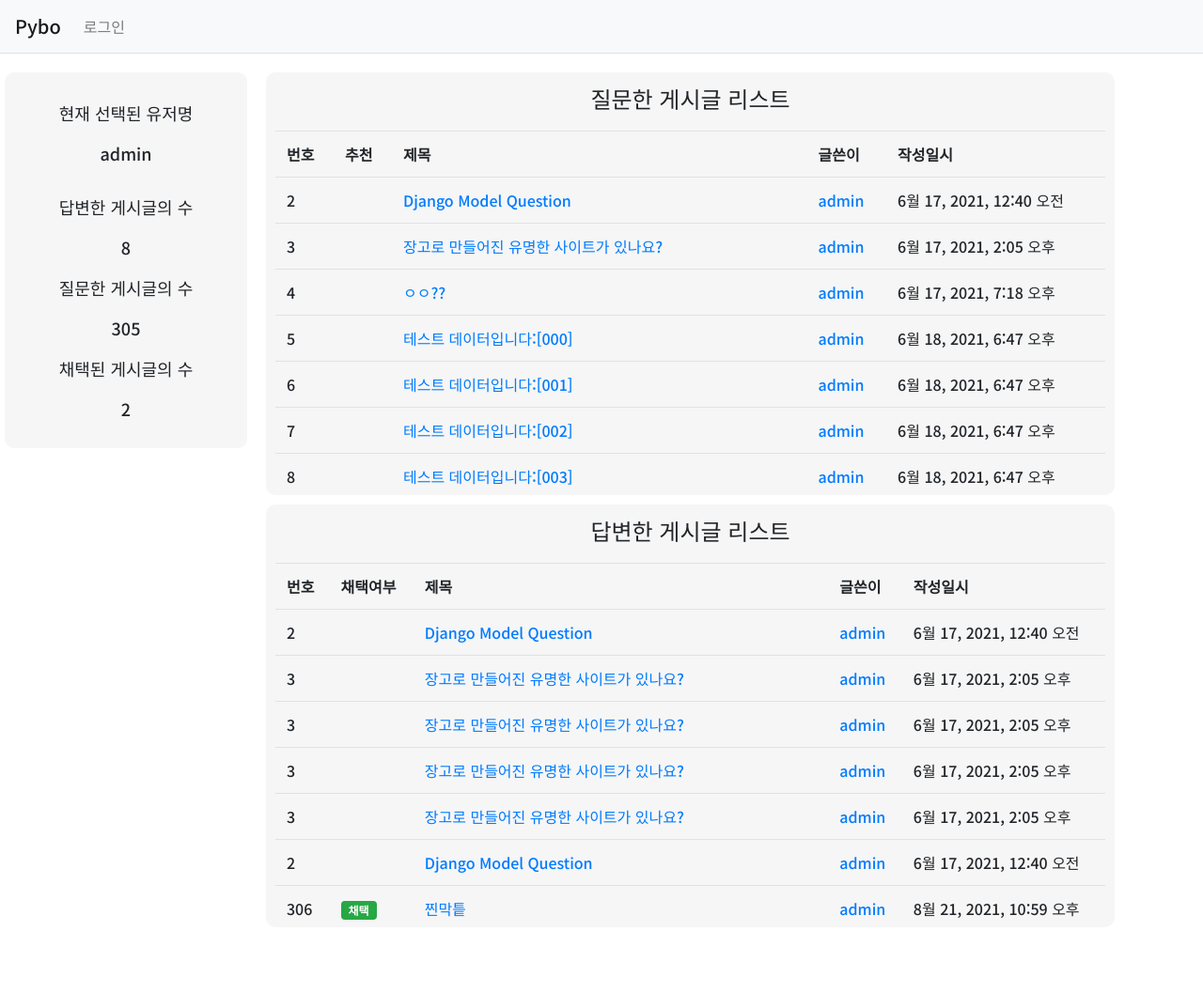
After one commit to nbalance97/DjangoProject, a Django app: page /common/profile/1 in a window 1280 px wide. The commit adds this page. Shown: the top 1057 px of the page at 94% size. Run offline with Django 3.2, Linux system fonts and the light colour scheme; data comes from the database, SQL or seed files in the repository; both versions use the stored data as it was after the commit; some libraries are stand-ins or nearby versions.

Commit message:
유저 프로필 기능 추가
유저 프로필 기능
1. 본인이 게시한 질문들 조회 가능
2. 본인이 게시한 답변들 조회 가능 및 채택여부 확인 가능

```diff
--- a/common/urls.py
+++ b/common/urls.py
@@ -19,5 +19,10 @@ urlpatterns = [
         'pmodify/<int:user_id>',
         views.UserPasswordChangeView.as_view(),
         name='password_modify'
-    )
+    ),
+    path(
+        'profile/<int:user_id>',
+        views.UserProfileView.as_view(),
+        name='profile_view'
+    ),
 ]
--- a/common/views.py
+++ b/common/views.py
@@ -5,7 +5,9 @@ from django.contrib.auth.views import PasswordChangeView
 from django.contrib.auth.models import User
 from braces.views import LoginRequiredMixin, UserPassesTestMixin
 
-from django.views.generic import UpdateView
+from pybo.models import Answer
+
+from django.views.generic import UpdateView, DetailView
 
 from common.forms import UserForm, UserModifyForm
 
@@ -48,3 +50,15 @@ class UserPasswordChangeView(
 
     def test_func(self, user):
         return self.request.user == user
+
+class UserProfileView(DetailView):
+    model = User
+    template_name = 'common/profile.html'
+    pk_url_kwarg = 'user_id'
+    context_object_name = "target_user"
+
+    def get_context_data(self, **kwargs):
+        queryset = super().get_context_data(**kwargs)
+        target_user = self.get_object()
+        queryset["total_accepted"] = Answer.objects.filter(author=target_user, accepted=True).count()
+        return queryset
--- a/static/style.css
+++ b/static/style.css
@@ -1,4 +1,44 @@
+* {
+    box-sizing: border-box;
+}
+
 .comment {
     border-top:dotted 1px #ddd;
     font-size:0.7em;
 }
+
+.profile {
+    width: 20%;
+    height: 400px;
+    background-color: #F6F6F6;
+    border-radius: 10px;
+    padding: 30px;
+    margin: 10px;
+}
+
+.question_box {
+    width: 70%;
+    height: 100%;
+    border-radius: 10px;
+    margin: 10px;
+}
+
+.enrolled-question {
+    width: 100%;
+    height: 450px;
+    background-color: #F6F6F6;
+    border-radius: 10px;
+    margin-bottom: 10px;
+}
+
+.answered-question {
+    background-color: #F6F6F6;
+    border-radius: 10px;
+    width: 100%;
+    height: 450px;
+}
+
+.profile-text {
+    text-align: center;
+    font-size: 18px;
+}
--- a/templates/base.html
+++ b/templates/base.html
@@ -6,9 +6,16 @@
     <meta charset="utf-8">
     <meta name="viewport" content="width=device-width, initial-scale=1, shrink-to-fit=no">
     <link rel="stylesheet" type="text/css" href="{% static 'bootstrap.min.css' %}">
-    <link rel="stylesheet" type="text/css" href="{% static 'style.css' %}">
+    <link rel="stylesheet" type="text/css" href="{% static 'style.css' %}?v=7.0">
     <script src="{% static 'jquery-3.6.0.min.js' %}"></script>
-
+    <link rel="preconnect" href="https://fonts.googleapis.com">
+    <link rel="preconnect" href="https://fonts.gstatic.com" crossorigin>
+    <link href="https://fonts.googleapis.com/css2?family=Noto+Sans+KR:wght@300;500;700&display=swap" rel="stylesheet">
+    <style>
+        * {
+            font-family: 'Noto Sans KR', sans-serif;
+        }
+    </style>
     <script src="{% static 'bootstrap.min.js' %}"></script>
     <title>Hello, pybo!</title>
 </head>
--- /dev/null
+++ b/templates/common/profile.html
@@ -0,0 +1,78 @@
+{% extends '../base.html' %}
+{% load static %}
+{% block content %}
+    <div class="row" style="padding: 10px;">
+        <div class="profile">
+            <p class="profile-text">현재 선택된 유저명</p>
+            <p class="profile-text">{{ target_user.username }}</p>
+            <p class="profile-text" style="margin-top:30px;">답변한 게시글의 수</p>
+            <p class="profile-text">{{ target_user.author_answer.all.count }}</p>
+            <p class="profile-text">질문한 게시글의 수</p>
+            <p class="profile-text">{{ target_user.author_question.all.count }}</p>
+            <p class="profile-text">채택된 게시글의 수</p>
+            <p class="profile-text">{{ total_accepted }}</p>
+        </div>
+        <div class="question_box">
+            <div class="enrolled-question" style="padding: 10px; overflow: auto;">
+                <p style="text-align: center; font-size:24px;">질문한 게시글 리스트</p>
+                <table class="table">
+                    <tr>
+                        <th>번호</th>
+                        <th>추천</th>
+                        <th style="width:50%">제목</th>
+                        <th>글쓴이</th>
+                        <th>작성일시</th>
+                    </tr>
+                    {% for question in target_user.author_question.all %}
+                        <tr>
+                            <td>{{ question.id }}</td>
+                            <td>
+                                {% if question.voter.all.count > 0 %}
+                                <span class="badge badge-warning px-2 py-1">
+                                    {{ question.voter.all.count }}
+                                </span>
+                                {% endif %}
+                            </td>
+                            <td class="text-left">
+                                <a href="{% url 'pybo:detail' question.id %}">
+                                    {{question.subject}}
+                                </a>
+                            </td>
+                            <td><a href="{% url 'common:profile_view' question.author.id %}">{{question.author.username}}</a></td>
+                            <td>{{question.create_date}}</td>
+                        </tr>
+                    {% endfor %}
+                </table>
+            </div>
+            <div class="answered-question" style="padding: 10px; overflow: scroll;">
+                <p style="text-align: center; font-size:24px;">답변한 게시글 리스트</p>
+                <table class="table">
+                    <tr>
+                        <th>번호</th>
+                        <th>채택여부</th>
+                        <th style="width:50%">제목</th>
+                        <th>글쓴이</th>
+                        <th>작성일시</th>
+                    </tr>
+                    {% for answer in target_user.author_answer.all %}
+                        <tr>
+                            <td>{{ answer.question.id }}</td>
+                            <td>
+                                {% if answer.accepted %}
+                                <span class="badge badge-success px-2 py-1">채택</span>
+                                {% endif %}
+                            </td>
+                            <td class="text-left">
+                                <a href="{% url 'pybo:detail' answer.question.id %}">
+                                    {{answer.question.subject}}
+                                </a>
+                            </td>
+                            <td><a href="{% url 'common:profile_view' answer.question.author.id %}">{{answer.question.author.username}}</a></td>
+                            <td>{{answer.question.create_date}}</td>
+                        </tr>
+                    {% endfor %}
+                </table>
+            </div>
+        </div>
+    </div>
+{% endblock %}
--- a/templates/common/signup.html
+++ b/templates/common/signup.html
@@ -5,7 +5,7 @@
         <div class="col-4">
             {% if request.user.is_authenticated %}
                 <h4>회원정보 수정</h4>
-                변경할 정보를 입력 후 비밀번호를 입력해주세요.
+                <p>변경할 정보를 입력 후 비밀번호를 입력해주세요.</p>
                 <a href="{% url 'common:password_modify' request.user.id %}">비밀번호 변경</a>
             {% else %}
                 <h4>회원가입</h4>
@@ -42,7 +42,7 @@
             <input type="text" class="form-control" name="email" id="email"
                    value="{{ form.email.value|default_if_none:'' }}">
         </div>
-        <button type="submit" class="btn btn-primary">생성하기</button>
+        <button type="submit" class="btn btn-primary">{% if request.user.is_authenticated %}변경하기{%else%}생성하기{%endif%}</button>
     </form>
 </div>
 {% endblock %}
--- a/templates/pybo/question_list.html
+++ b/templates/pybo/question_list.html
@@ -6,7 +6,6 @@
         let query = document.getElementById("search_text").value;
         window.location.href = "?query=" + query;
     }
-
 </script>
 
 
@@ -47,7 +46,7 @@
                     {% endif %}
                 </a>
             </td>
-            <td>{{question.author.username}}</td>
+            <td><a href="{% url 'common:profile_view' question.author.id %}">{{question.author.username}}</a></td>
             <td>{{question.create_date}}</td>
         </tr>
         {% endfor %}
```
Also changed, not shown: db.sqlite3.
